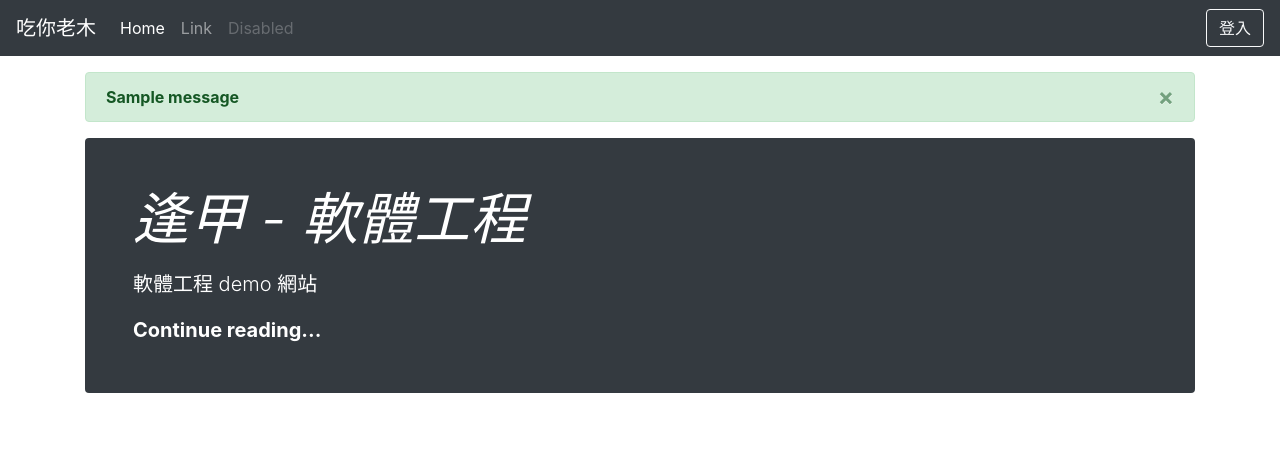
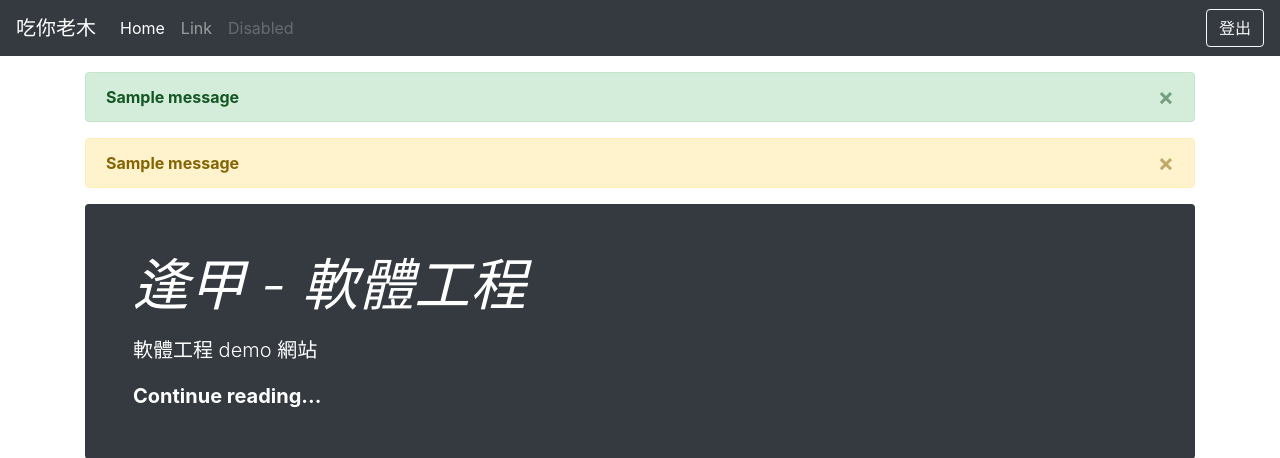
Before and after one commit to D0683497/flask-demo, a Flask app: page / in a window 1280 px wide. Shown: the top 458 px of the page. Run offline with Flask 2, Linux system fonts and the light colour scheme; a user stored in the database is signed in; tables that the repository leaves empty hold one stand-in row (values such as "Sample post"); one stand-in notice (Sample message) is shown; some libraries are stand-ins or nearby versions.

Commit message:
新增登出功能

```diff
--- a/app/auth/views.py
+++ b/app/auth/views.py
@@ -26,7 +26,7 @@
 @login_required
 def logout():
     logout_user()
-    flash('You have been logged out.')
+    flash('成功登出', 'warning')
     return redirect(url_for('main.index'))
 
 @auth.route('/regist', methods=['GET', 'POST'])
--- a/app/templates/auth/login.html
+++ b/app/templates/auth/login.html
@@ -57,11 +57,6 @@
         <div class="checkbox">
             {{ form.rememberme() }}
             {{ form.rememberme.label }}
-            <!--
-            <label>
-                <input type="checkbox" value="remember-me"> Remember me
-            </label>
-            -->
         </div>
         <a href="{{ url_for('auth.regist') }}">點我註冊</a>
     </div>
--- a/app/templates/index.html
+++ b/app/templates/index.html
@@ -2,7 +2,7 @@
 
 {% block content %}
 <div class="container">
-    {% for message in get_flashed_messages() %}
+    {% for message in get_flashed_messages(category_filter=["success"]) %}
     <div class="alert alert-success alert-dismissible fade show" role="alert">
         <strong>{{ message }}</strong>
         <button type="button" class="close" data-dismiss="alert" aria-label="Close">
@@ -10,6 +10,16 @@
         </button>
     </div>
     {% endfor %}
+
+    {% for message in get_flashed_messages(category_filter=["warning"]) %}
+    <div class="alert alert-warning alert-dismissible fade show" role="alert">
+        <strong>{{ message }}</strong>
+        <button type="button" class="close" data-dismiss="alert" aria-label="Close">
+            <span aria-hidden="true">&times;</span>
+        </button>
+    </div>
+    {% endfor %}
+
     <div class="jumbotron p-3 p-md-5 text-white rounded bg-dark">
         <div class="col-md-6 px-0">
             <h1 class="display-4 font-italic">逢甲 - 軟體工程</h1>
--- a/app/templates/layout.html
+++ b/app/templates/layout.html
@@ -41,7 +41,11 @@
                     <a class="nav-link disabled" href="#">Disabled</a>
                 </li>
             </ul>
+            {% if current_user.is_authenticated %}
+            <a class="btn btn-outline-light my-2 my-sm-0" href="{{ url_for('auth.logout') }}">登出</a>
+            {% else %}
             <a class="btn btn-outline-light my-2 my-sm-0" href="{{ url_for('auth.login') }}">登入</a>
+            {% endif %}
         </div>
     </nav>
     {% endblock %}
```
